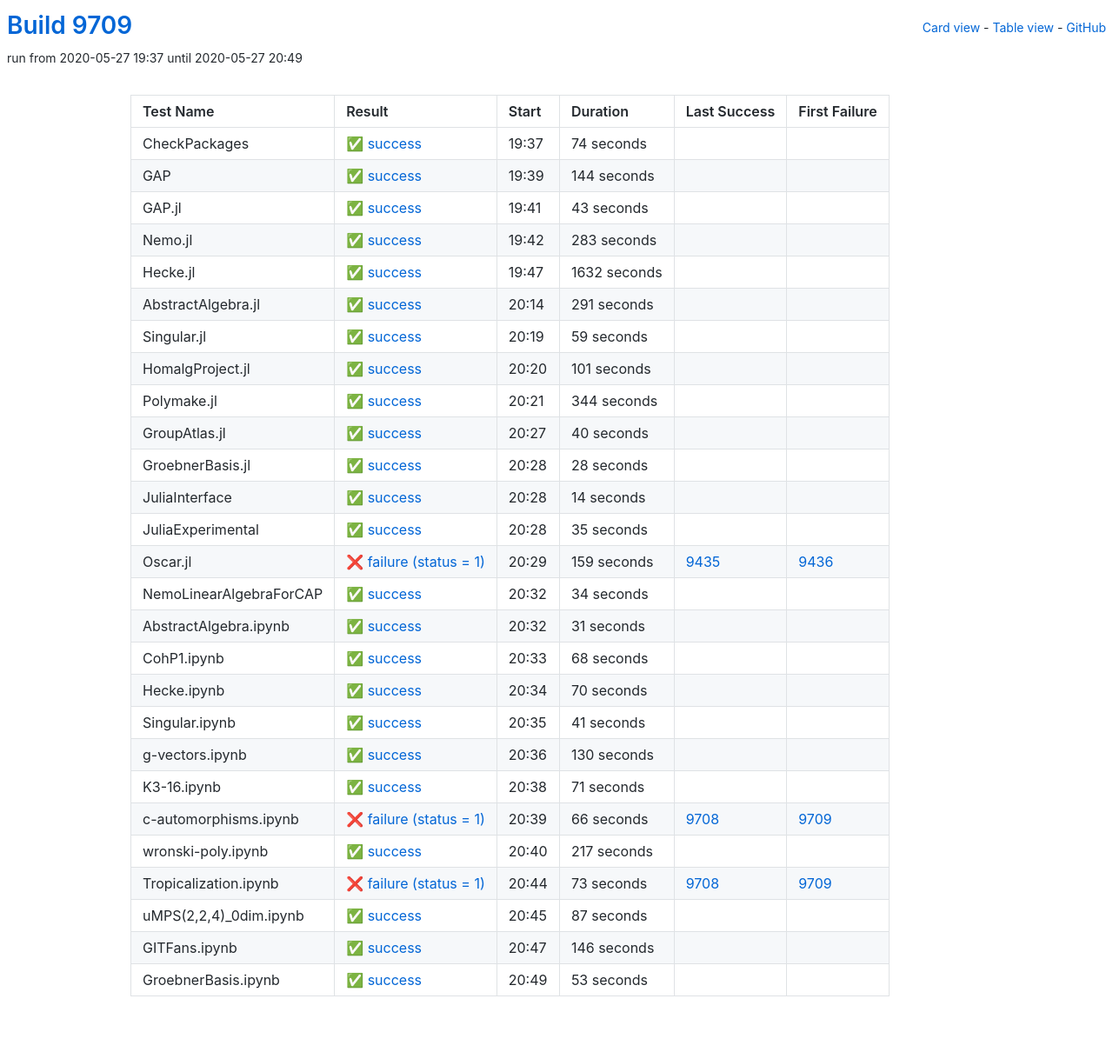
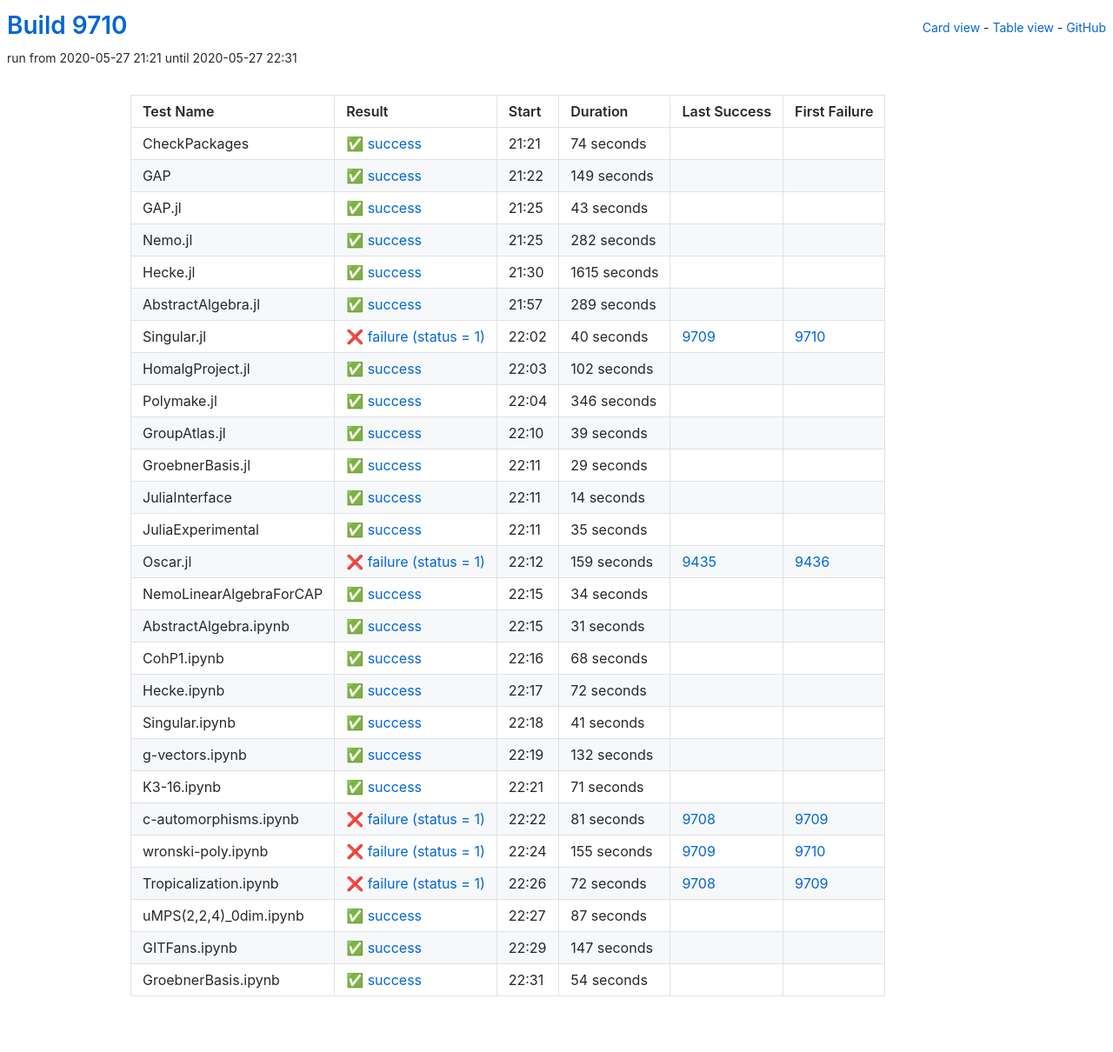
Before and after one commit to oscar-system/oscar-ci-status, a Jekyll site: the page built from table.html, in a window 1280 px wide. Shown: the whole page at 87% size. Built offline with Jekyll 4.4.1, drawn with Linux system fonts in a browser that asks for light colours.

Commit message:
Build 9710

```diff
--- a/_data/ci.yml
+++ b/_data/ci.yml
@@ -1,5 +1,5 @@
-build: 9709
-build_url: https://oscarci.mathematik.uni-kl.de/job/oscar/9709/
+build: 9710
+build_url: https://oscarci.mathematik.uni-kl.de/job/oscar/9710/
 job: oscar
 tests:
 - duration: 74
@@ -9,21 +9,21 @@
   id: checkpackages
   last_success: false
   last_success_url: null
-  log: https://oscarci.mathematik.uni-kl.de/job/oscar/9709/artifact/logs/build-9709/CheckPackages.log
+  log: https://oscarci.mathematik.uni-kl.de/job/oscar/9710/artifact/logs/build-9710/CheckPackages.log
   name: CheckPackages
-  start: 2020-05-27 19:37
+  start: 2020-05-27 21:21
   status: success
   success: true
-- duration: 144
+- duration: 149
   exitcode: 0
   first_failure: false
   first_failure_url: null
   id: gap
   last_success: false
   last_success_url: null
-  log: https://oscarci.mathematik.uni-kl.de/job/oscar/9709/artifact/logs/build-9709/GAP.log
+  log: https://oscarci.mathematik.uni-kl.de/job/oscar/9710/artifact/logs/build-9710/GAP.log
   name: GAP
-  start: 2020-05-27 19:39
+  start: 2020-05-27 21:22
   status: success
   success: true
 - duration: 43
@@ -33,105 +33,105 @@
   id: gap-jl
   last_success: false
   last_success_url: null
-  log: https://oscarci.mathematik.uni-kl.de/job/oscar/9709/artifact/logs/build-9709/GAP.jl.log
+  log: https://oscarci.mathematik.uni-kl.de/job/oscar/9710/artifact/logs/build-9710/GAP.jl.log
   name: GAP.jl
-  start: 2020-05-27 19:41
+  start: 2020-05-27 21:25
   status: success
   success: true
-- duration: 283
+- duration: 282
   exitcode: 0
   first_failure: false
   first_failure_url: null
   id: nemo-jl
   last_success: false
   last_success_url: null
-  log: https://oscarci.mathematik.uni-kl.de/job/oscar/9709/artifact/logs/build-9709/Nemo.jl.log
+  log: https://oscarci.mathematik.uni-kl.de/job/oscar/9710/artifact/logs/build-9710/Nemo.jl.log
   name: Nemo.jl
-  start: 2020-05-27 19:42
+  start: 2020-05-27 21:25
   status: success
   success: true
-- duration: 1632
+- duration: 1615
   exitcode: 0
   first_failure: false
   first_failure_url: null
   id: hecke-jl
   last_success: false
   last_success_url: null
-  log: https://oscarci.mathematik.uni-kl.de/job/oscar/9709/artifact/logs/build-9709/Hecke.jl.log
+  log: https://oscarci.mathematik.uni-kl.de/job/oscar/9710/artifact/logs/build-9710/Hecke.jl.log
   name: Hecke.jl
-  start: 2020-05-27 19:47
+  start: 2020-05-27 21:30
   status: success
   success: true
-- duration: 291
+- duration: 289
   exitcode: 0
   first_failure: false
   first_failure_url: null
   id: abstractalgebra-jl
   last_success: false
   last_success_url: null
-  log: https://oscarci.mathematik.uni-kl.de/job/oscar/9709/artifact/logs/build-9709/AbstractAlgebra.jl.log
+  log: https://oscarci.mathematik.uni-kl.de/job/oscar/9710/artifact/logs/build-9710/AbstractAlgebra.jl.log
   name: AbstractAlgebra.jl
-  start: 2020-05-27 20:14
+  start: 2020-05-27 21:57
   status: success
   success: true
-- duration: 59
-  exitcode: 0
-  first_failure: false
-  first_failure_url: null
+- duration: 40
+  exitcode: 1
+  first_failure: 9710
+  first_failure_url: https://oscarci.mathematik.uni-kl.de/job/oscar/9710/
   id: singular-jl
-  last_success: false
-  last_success_url: null
-  log: https://oscarci.mathematik.uni-kl.de/job/oscar/9709/artifact/logs/build-9709/Singular.jl.log
+  last_success: 9709
+  last_success_url: https://oscarci.mathematik.uni-kl.de/job/oscar/9709/
+  log: https://oscarci.mathematik.uni-kl.de/job/oscar/9710/artifact/logs/build-9710/Singular.jl.log
   name: Singular.jl
-  start: 2020-05-27 20:19
-  status: success
-  success: true
-- duration: 101
+  start: 2020-05-27 22:02
+  status: failure
+  success: false
+- duration: 102
   exitcode: 0
   first_failure: false
   first_failure_url: null
   id: homalgproject-jl
   last_success: false
   last_success_url: null
-  log: https://oscarci.mathematik.uni-kl.de/job/oscar/9709/artifact/logs/build-9709/HomalgProject.jl.log
+  log: https://oscarci.mathematik.uni-kl.de/job/oscar/9710/artifact/logs/build-9710/HomalgProject.jl.log
   name: HomalgProject.jl
-  start: 2020-05-27 20:20
+  start: 2020-05-27 22:03
   status: success
   success: true
-- duration: 344
+- duration: 346
   exitcode: 0
   first_failure: false
   first_failure_url: null
   id: polymake-jl
   last_success: false
   last_success_url: null
-  log: https://oscarci.mathematik.uni-kl.de/job/oscar/9709/artifact/logs/build-9709/Polymake.jl.log
+  log: https://oscarci.mathematik.uni-kl.de/job/oscar/9710/artifact/logs/build-9710/Polymake.jl.log
   name: Polymake.jl
-  start: 2020-05-27 20:21
+  start: 2020-05-27 22:04
   status: success
   success: true
-- duration: 40
+- duration: 39
   exitcode: 0
   first_failure: false
   first_failure_url: null
   id: groupatlas-jl
   last_success: false
   last_success_url: null
-  log: https://oscarci.mathematik.uni-kl.de/job/oscar/9709/artifact/logs/build-9709/GroupAtlas.jl.log
+  log: https://oscarci.mathematik.uni-kl.de/job/oscar/9710/artifact/logs/build-9710/GroupAtlas.jl.log
   name: GroupAtlas.jl
-  start: 2020-05-27 20:27
+  start: 2020-05-27 22:10
   status: success
   success: true
-- duration: 28
+- duration: 29
   exitcode: 0
   first_failure: false
   first_failure_url: null
   id: groebnerbasis-jl
   last_success: false
   last_success_url: null
-  log: https://oscarci.mathematik.uni-kl.de/job/oscar/9709/artifact/logs/build-9709/GroebnerBasis.jl.log
+  log: https://oscarci.mathematik.uni-kl.de/job/oscar/9710/artifact/logs/build-9710/GroebnerBasis.jl.log
   name: GroebnerBasis.jl
-  start: 2020-05-27 20:28
+  start: 2020-05-27 22:11
   status: success
   success: true
 - duration: 14
@@ -141,9 +141,9 @@
   id: juliainterface
   last_success: false
   last_success_url: null
-  log: https://oscarci.mathematik.uni-kl.de/job/oscar/9709/artifact/logs/build-9709/JuliaInterface.log
+  log: https://oscarci.mathematik.uni-kl.de/job/oscar/9710/artifact/logs/build-9710/JuliaInterface.log
   name: JuliaInterface
-  start: 2020-05-27 20:28
+  start: 2020-05-27 22:11
   status: success
   success: true
 - duration: 35
@@ -153,9 +153,9 @@
   id: juliaexperimental
   last_success: false
   last_success_url: null
-  log: https://oscarci.mathematik.uni-kl.de/job/oscar/9709/artifact/logs/build-9709/JuliaExperimental.log
+  log: https://oscarci.mathematik.uni-kl.de/job/oscar/9710/artifact/logs/build-9710/JuliaExperimental.log
   name: JuliaExperimental
-  start: 2020-05-27 20:28
+  start: 2020-05-27 22:11
   status: success
   success: true
 - duration: 159
@@ -165,9 +165,9 @@
   id: oscar-jl
   last_success: 9435
   last_success_url: https://oscarci.mathematik.uni-kl.de/job/oscar/9435/
-  log: https://oscarci.mathematik.uni-kl.de/job/oscar/9709/artifact/logs/build-9709/Oscar.jl.log
+  log: https://oscarci.mathematik.uni-kl.de/job/oscar/9710/artifact/logs/build-9710/Oscar.jl.log
   name: Oscar.jl
-  start: 2020-05-27 20:29
+  start: 2020-05-27 22:12
   status: failure
   success: false
 - duration: 34
@@ -177,9 +177,9 @@
   id: nemolinearalgebraforcap
   last_success: false
   last_success_url: null
-  log: https://oscarci.mathematik.uni-kl.de/job/oscar/9709/artifact/logs/build-9709/NemoLinearAlgebraForCAP.log
+  log: https://oscarci.mathematik.uni-kl.de/job/oscar/9710/artifact/logs/build-9710/NemoLinearAlgebraForCAP.log
   name: NemoLinearAlgebraForCAP
-  start: 2020-05-27 20:32
+  start: 2020-05-27 22:15
   status: success
   success: true
 - duration: 31
@@ -189,9 +189,9 @@
   id: abstractalgebra-ipynb
   last_success: false
   last_success_url: null
-  log: https://oscarci.mathematik.uni-kl.de/job/oscar/9709/artifact/logs/build-9709/AbstractAlgebra.ipynb.log
+  log: https://oscarci.mathematik.uni-kl.de/job/oscar/9710/artifact/logs/build-9710/AbstractAlgebra.ipynb.log
   name: AbstractAlgebra.ipynb
-  start: 2020-05-27 20:32
+  start: 2020-05-27 22:15
   status: success
   success: true
 - duration: 68
@@ -201,21 +201,21 @@
   id: cohp1-ipynb
   last_success: false
   last_success_url: null
-  log: https://oscarci.mathematik.uni-kl.de/job/oscar/9709/artifact/logs/build-9709/CohP1.ipynb.log
+  log: https://oscarci.mathematik.uni-kl.de/job/oscar/9710/artifact/logs/build-9710/CohP1.ipynb.log
   name: CohP1.ipynb
-  start: 2020-05-27 20:33
+  start: 2020-05-27 22:16
   status: success
   success: true
-- duration: 70
+- duration: 72
   exitcode: 0
   first_failure: false
   first_failure_url: null
   id: hecke-ipynb
   last_success: false
   last_success_url: null
-  log: https://oscarci.mathematik.uni-kl.de/job/oscar/9709/artifact/logs/build-9709/Hecke.ipynb.log
+  log: https://oscarci.mathematik.uni-kl.de/job/oscar/9710/artifact/logs/build-9710/Hecke.ipynb.log
   name: Hecke.ipynb
-  start: 2020-05-27 20:34
+  start: 2020-05-27 22:17
   status: success
   success: true
 - duration: 41
@@ -225,21 +225,21 @@
   id: singular-ipynb
   last_success: false
   last_success_url: null
-  log: https://oscarci.mathematik.uni-kl.de/job/oscar/9709/artifact/logs/build-9709/Singular.ipynb.log
+  log: https://oscarci.mathematik.uni-kl.de/job/oscar/9710/artifact/logs/build-9710/Singular.ipynb.log
   name: Singular.ipynb
-  start: 2020-05-27 20:35
+  start: 2020-05-27 22:18
   status: success
   success: true
-- duration: 130
+- duration: 132
   exitcode: 0
   first_failure: false
   first_failure_url: null
   id: g-vectors-ipynb
   last_success: false
   last_success_url: null
-  log: https://oscarci.mathematik.uni-kl.de/job/oscar/9709/artifact/logs/build-9709/g-vectors.ipynb.log
+  log: https://oscarci.mathematik.uni-kl.de/job/oscar/9710/artifact/logs/build-9710/g-vectors.ipynb.log
   name: g-vectors.ipynb
-  start: 2020-05-27 20:36
+  start: 2020-05-27 22:19
   status: success
   success: true
 - duration: 71
@@ -249,45 +249,45 @@
   id: k3-16-ipynb
   last_success: false
   last_success_url: null
-  log: https://oscarci.mathematik.uni-kl.de/job/oscar/9709/artifact/logs/build-9709/K3-16.ipynb.log
+  log: https://oscarci.mathematik.uni-kl.de/job/oscar/9710/artifact/logs/build-9710/K3-16.ipynb.log
   name: K3-16.ipynb
-  start: 2020-05-27 20:38
+  start: 2020-05-27 22:21
   status: success
   success: true
-- duration: 66
+- duration: 81
   exitcode: 1
   first_failure: 9709
   first_failure_url: https://oscarci.mathematik.uni-kl.de/job/oscar/9709/
   id: c-automorphisms-ipynb
   last_success: 9708
   last_success_url: https://oscarci.mathematik.uni-kl.de/job/oscar/9708/
-  log: https://oscarci.mathematik.uni-kl.de/job/oscar/9709/artifact/logs/build-9709/c-automorphisms.ipynb.log
+  log: https://oscarci.mathematik.uni-kl.de/job/oscar/9710/artifact/logs/build-9710/c-automorphisms.ipynb.log
   name: c-automorphisms.ipynb
-  start: 2020-05-27 20:39
+  start: 2020-05-27 22:22
   status: failure
   success: false
-- duration: 217
-  exitcode: 0
-  first_failure: false
-  first_failure_url: null
+- duration: 155
+  exitcode: 1
+  first_failure: 9710
+  first_failure_url: https://oscarci.mathematik.uni-kl.de/job/oscar/9710/
   id: wronski-poly-ipynb
-  last_success: false
-  last_success_url: null
-  log: https://oscarci.mathematik.uni-kl.de/job/oscar/9709/artifact/logs/build-9709/wronski-poly.ipynb.log
+  last_success: 9709
+  last_success_url: https://oscarci.mathematik.uni-kl.de/job/oscar/9709/
+  log: https://oscarci.mathematik.uni-kl.de/job/oscar/9710/artifact/logs/build-9710/wronski-poly.ipynb.log
   name: wronski-poly.ipynb
-  start: 2020-05-27 20:40
-  status: success
-  success: true
-- duration: 73
+  start: 2020-05-27 22:24
+  status: failure
+  success: false
+- duration: 72
   exitcode: 1
   first_failure: 9709
   first_failure_url: https://oscarci.mathematik.uni-kl.de/job/oscar/9709/
   id: tropicalization-ipynb
   last_success: 9708
   last_success_url: https://oscarci.mathematik.uni-kl.de/job/oscar/9708/
-  log: https://oscarci.mathematik.uni-kl.de/job/oscar/9709/artifact/logs/build-9709/Tropicalization.ipynb.log
+  log: https://oscarci.mathematik.uni-kl.de/job/oscar/9710/artifact/logs/build-9710/Tropicalization.ipynb.log
   name: Tropicalization.ipynb
-  start: 2020-05-27 20:44
+  start: 2020-05-27 22:26
   status: failure
   success: false
 - duration: 87
@@ -297,32 +297,32 @@
   id: umps-2-2-4-0dim-ipynb
   last_success: false
   last_success_url: null
-  log: https://oscarci.mathematik.uni-kl.de/job/oscar/9709/artifact/logs/build-9709/uMPS-2-2-4-_0dim.ipynb.log
+  log: https://oscarci.mathematik.uni-kl.de/job/oscar/9710/artifact/logs/build-9710/uMPS-2-2-4-_0dim.ipynb.log
   name: uMPS(2,2,4)_0dim.ipynb
-  start: 2020-05-27 20:45
+  start: 2020-05-27 22:27
   status: success
   success: true
-- duration: 146
+- duration: 147
   exitcode: 0
   first_failure: false
   first_failure_url: null
   id: gitfans-ipynb
   last_success: false
   last_success_url: null
-  log: https://oscarci.mathematik.uni-kl.de/job/oscar/9709/artifact/logs/build-9709/GITFans.ipynb.log
+  log: https://oscarci.mathematik.uni-kl.de/job/oscar/9710/artifact/logs/build-9710/GITFans.ipynb.log
   name: GITFans.ipynb
-  start: 2020-05-27 20:47
+  start: 2020-05-27 22:29
   status: success
   success: true
-- duration: 53
+- duration: 54
   exitcode: 0
   first_failure: false
   first_failure_url: null
   id: groebnerbasis-ipynb
   last_success: false
   last_success_url: null
-  log: https://oscarci.mathematik.uni-kl.de/job/oscar/9709/artifact/logs/build-9709/GroebnerBasis.ipynb.log
+  log: https://oscarci.mathematik.uni-kl.de/job/oscar/9710/artifact/logs/build-9710/GroebnerBasis.ipynb.log
   name: GroebnerBasis.ipynb
-  start: 2020-05-27 20:49
+  start: 2020-05-27 22:31
   status: success
   success: true
```
Also changed, not shown: README.md.
